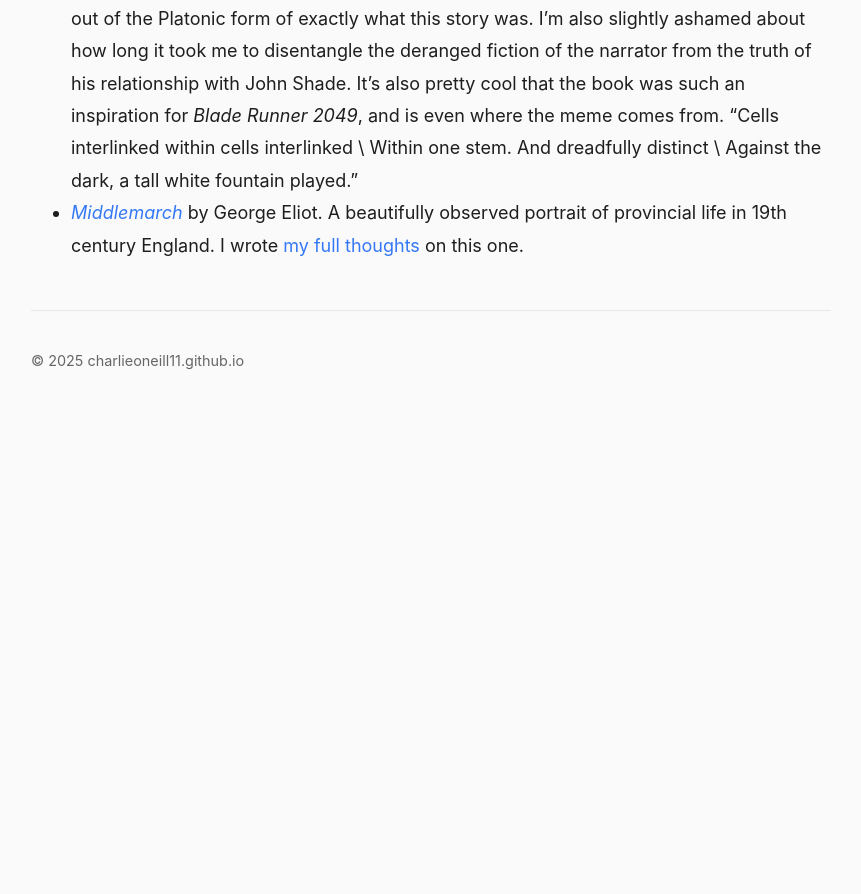
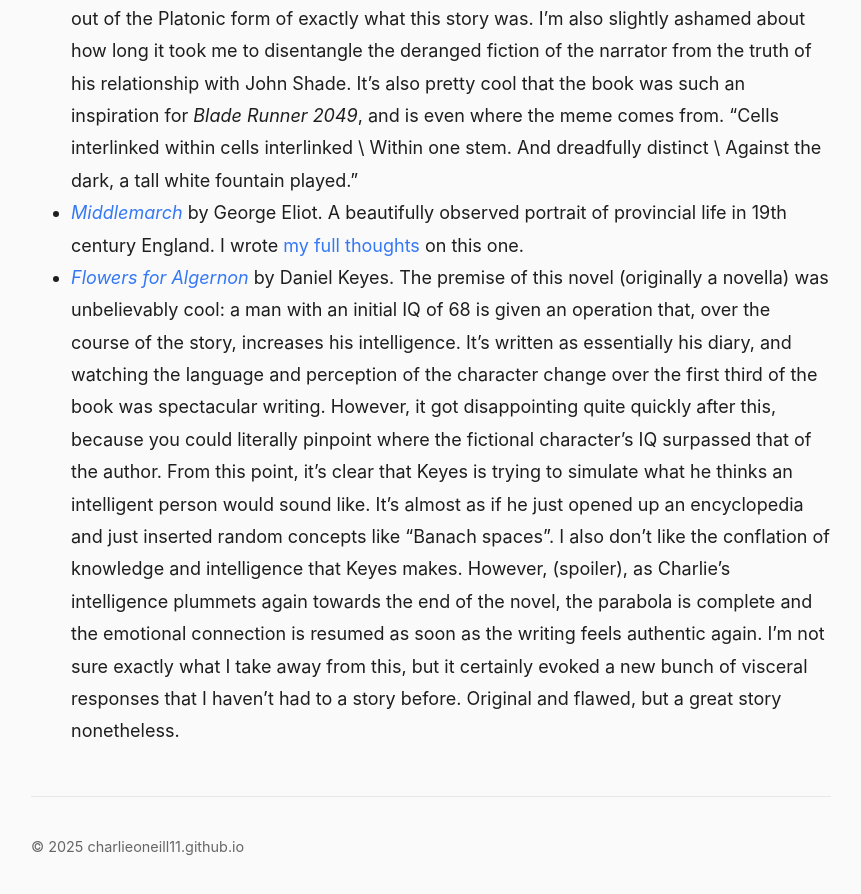
Before and after one commit to charlieoneill11/charlieoneill11.github.io, a Jekyll site: the page built from _posts/2025-01-01-2025_books.md, in a window 1280 px wide and 900 px high, scrolled down 1485 px. Shown: the top 894 px of the window, without its empty margins (209-1070 px from the left). Built offline with Jekyll 4.4.1, drawn with Linux system fonts in a browser that asks for light colours; before the commit the page ends 1899 px from its top, so only the background shows below that.

Commit message:
flowers for algernon

```diff
--- a/_posts/2025-01-01-2025_books.md
+++ b/_posts/2025-01-01-2025_books.md
@@ -10,3 +10,4 @@ description: A dynamic list
 * [_Reality Is Not What It Seems_](https://www.goodreads.com/book/show/29767627-reality-is-not-what-it-seems) by Carlo Rovelli. To be honest, not the world's biggest fan. Seemed way too superficial to be able to get any insight from it - basically good if you want to go to a party and be able to say confidently "Quantum spinfoam makes up space-time, and is a better theory of quantum gravity than string theory." But I wouldn't say you get anything beyond surface-level understanding. One interesting idea that jumped out at me, however, is how the maximum information content of a certain volume provides a link between quantum mechanics and general relativity. I had heard this idea previously in Dwarkesh Patel's episode with [Adam Brown](https://www.dwarkeshpatel.com/p/adam-brown), and so I decided to try and understand it in [this post]({{< relref "quantum_information.md" >}}).
 * [_Pale Fire_](https://www.goodreads.com/book/show/7805.Pale_Fire) by Vladimir Nabokov. In this ingenious work, Nabokov crafts a novel structured as a 999-line poem by fictional poet John Shade, accompanied by an elaborate commentary written by the unreliable narrator Charles Kinbote. I actually need to write a whole other post on this. I have never seen anyone else twist the shape of what a novel can be. And the shape wasn't contorted or wrestled into being thus; it seemed like it fell out of the Platonic form of exactly what this story was. I'm also slightly ashamed about how long it took me to disentangle the deranged fiction of the narrator from the truth of his relationship with John Shade. It's also pretty cool that the book was such an inspiration for _Blade Runner 2049_, and is even where the meme comes from. "Cells interlinked within cells interlinked \ Within one stem. And dreadfully distinct \ Against the dark, a tall white fountain played."
 * [_Middlemarch_](https://www.goodreads.com/book/show/19089.Middlemarch) by George Eliot. A beautifully observed portrait of provincial life in 19th century England. I wrote [my full thoughts](/posts/middlemarch/) on this one.
+* [_Flowers for Algernon_](https://www.goodreads.com/book/show/18373.Flowers_for_Algernon) by Daniel Keyes. The premise of this novel (originally a novella) was unbelievably cool: a man with an initial IQ of 68 is given an operation that, over the course of the story, increases his intelligence. It's written as essentially his diary, and watching the language and perception of the character change over the first third of the book was spectacular writing. However, it got disappointing quite quickly after this, because you could literally pinpoint where the fictional character's IQ surpassed that of the author. From this point, it's clear that Keyes is trying to simulate what he thinks an intelligent person would sound like. It's almost as if he just opened up an encyclopedia and just inserted random concepts like "Banach spaces". I also don't like the conflation of knowledge and intelligence that Keyes makes. However, (spoiler), as Charlie's intelligence plummets again towards the end of the novel, the parabola is complete and the emotional connection is resumed as soon as the writing feels authentic again. I'm not sure exactly what I take away from this, but it certainly evoked a new bunch of visceral responses that I haven't had to a story before. Original and flawed, but a great story nonetheless.
```
